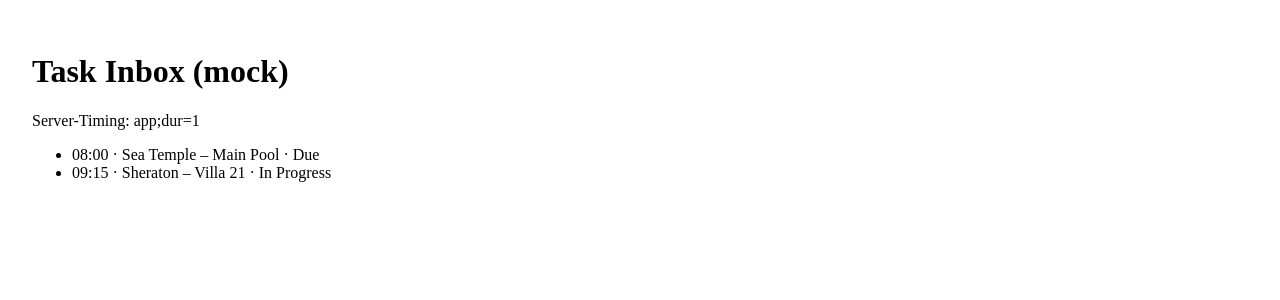
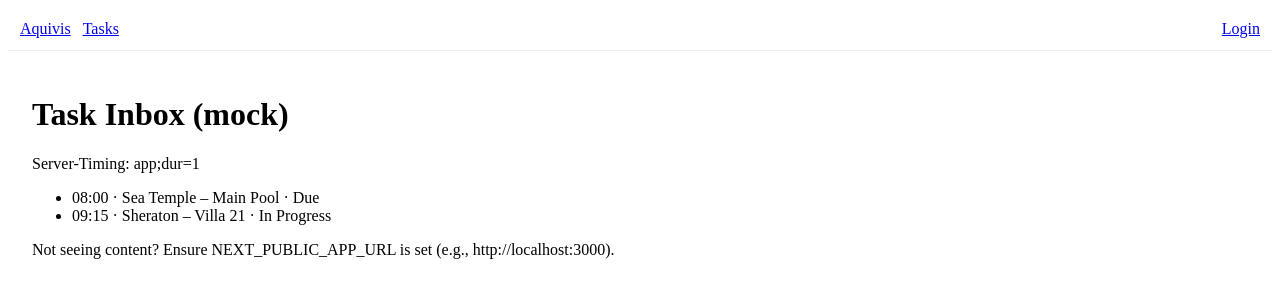
Before and after one commit to cmaclennan/aquivis-v5, a Next.js app in the folder apps/web/: page /tasks in a window 1280 px wide. Shown: the top 300 px of the page. Built offline with nearby package versions, Linux system fonts and the light colour scheme; no server answers.

Commit message:
feat(web): auth callback, header nav; improve tasks page and API URL handling

```diff
--- a/apps/web/app/layout.tsx
+++ b/apps/web/app/layout.tsx
@@ -6,7 +6,14 @@ export const metadata = {
 export default function RootLayout({ children }: { children: React.ReactNode }) {
   return (
     <html lang="en">
-      <body>{children}</body>
+      <body>
+        <header style={{ display: 'flex', gap: 12, padding: 12, borderBottom: '1px solid #eee' }}>
+          <a href="/">Aquivis</a>
+          <a href="/tasks">Tasks</a>
+          <a href="/(auth)/login" style={{ marginLeft: 'auto' }}>Login</a>
+        </header>
+        {children}
+      </body>
     </html>
   );
 }
--- a/apps/web/app/tasks/page.tsx
+++ b/apps/web/app/tasks/page.tsx
@@ -1,5 +1,6 @@
 async function fetchTasks() {
-  const res = await fetch(`${process.env.NEXT_PUBLIC_APP_URL ?? ''}/api/tasks`, { cache: 'no-store' });
+  const base = process.env.NEXT_PUBLIC_APP_URL || '';
+  const res = await fetch(`${base}/api/tasks`, { cache: 'no-store' });
   const timing = res.headers.get('server-timing') || '';
   const data = await res.json();
   return { data, timing } as { data: { items: any[] }, timing: string };
@@ -16,6 +17,9 @@ export default async function TasksPage() {
           <li key={t.id}>{t.time} · {t.property} · {t.status}</li>
         ))}
       </ul>
+      <p style={{ marginTop: 16 }}>
+        Not seeing content? Ensure NEXT_PUBLIC_APP_URL is set (e.g., http://localhost:3000).
+      </p>
     </main>
   );
 }
```
Also changed, not shown: apps/web/app/auth/callback/route.ts (added, +15 -0 lines).
